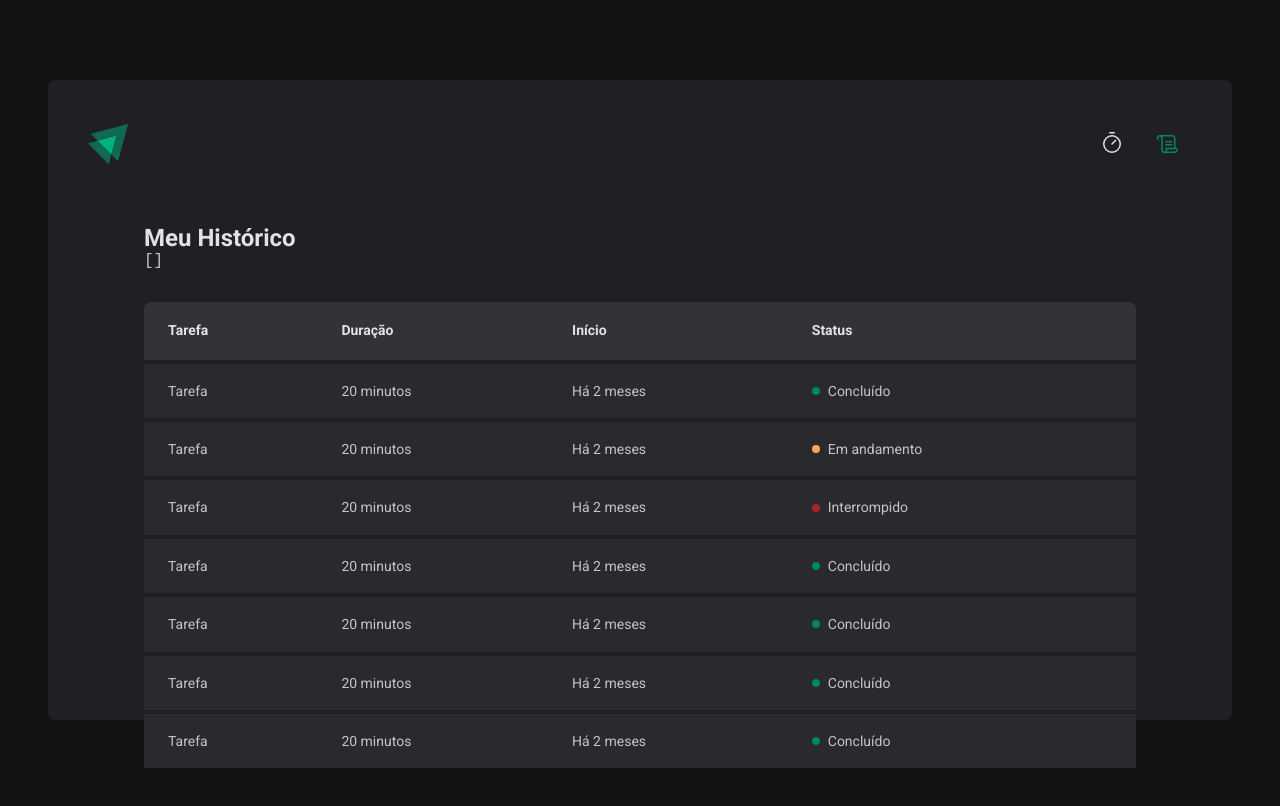
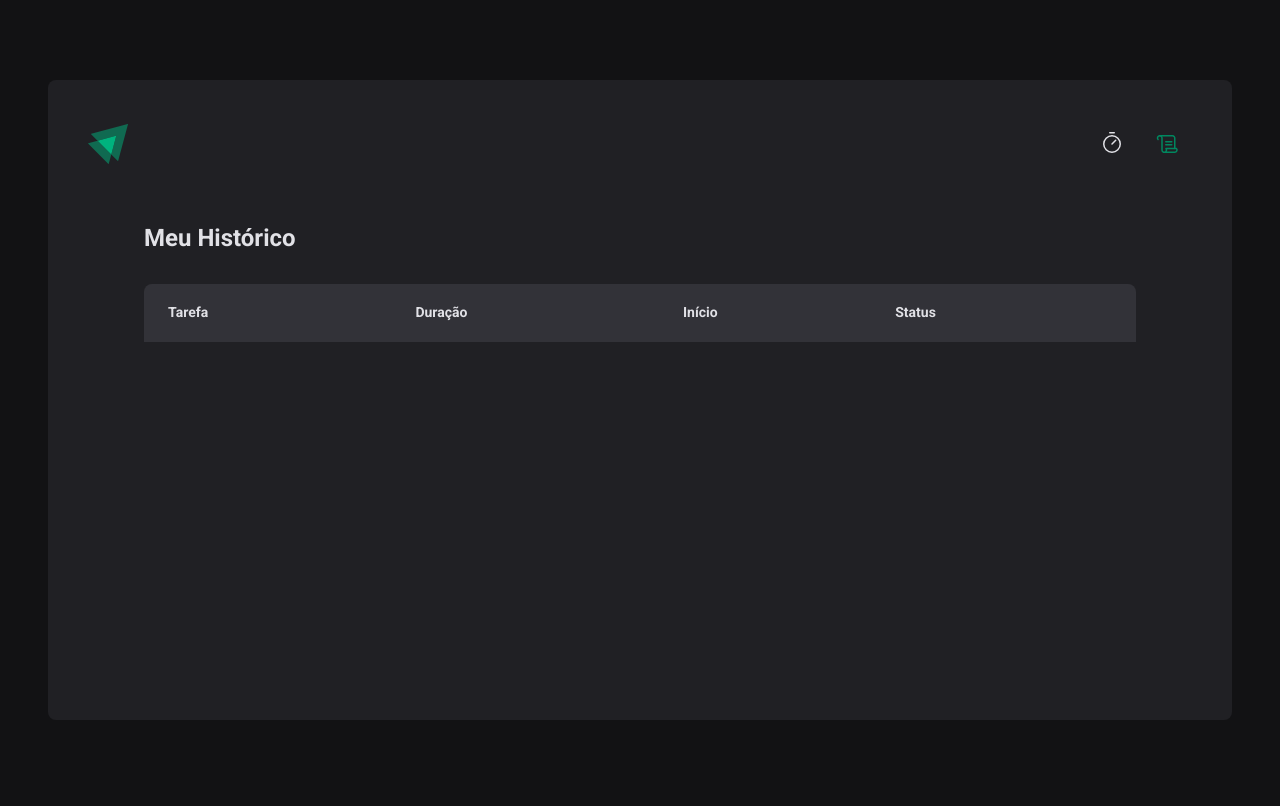
Before and after one commit to ageumenezesDev19/chrono-track, a React (Vite) app: page /history in a window 1280 px wide. Shown: the top 806 px of the page. Built offline with nearby package versions, Linux system fonts and the light colour scheme.

Commit message:
The history feature is working now and some bugs fixed

```diff
--- a/src/contexts/CyclesContext.tsx
+++ b/src/contexts/CyclesContext.tsx
@@ -46,14 +46,13 @@
 
   function markCurrentCycleAsFinished() {
     setCycles((state) =>
-      state.map((cycle) => {
-        if (cycle.id === activeCycleId) {
-          return { ...cycle, interruptedDate: new Date() }
-        } else {
-          return cycle
-        }
-      }),
+      state.map((cycle) =>
+        cycle.id === activeCycleId
+          ? { ...cycle, finishedDate: new Date() }
+          : cycle,
+      ),
     )
+    setActiveCycleId(null)
   }
 
   function createNewCycle(data: CreateCycleData) {
@@ -69,21 +68,16 @@
     setCycles((state) => [...state, newCycle])
     setActiveCycleId(id)
     setAmountSecondsPassed(0)
-
-    reset()
   }
 
   function interruptCurrentCycle() {
     setCycles((state) =>
-      state.map((cycle) => {
-        if (cycle.id === activeCycleId) {
-          return { ...cycle, interruptedDate: new Date() }
-        } else {
-          return cycle
-        }
-      }),
+      state.map((cycle) =>
+        cycle.id === activeCycleId
+          ? { ...cycle, interruptDate: new Date() }
+          : cycle,
+      ),
     )
-
     setActiveCycleId(null)
   }
 
--- a/src/pages/History/index.tsx
+++ b/src/pages/History/index.tsx
@@ -1,6 +1,8 @@
 import { useContext } from 'react'
 import { HistoryContainer, HistoryList, Status } from './styles'
+import { ptBR } from 'date-fns/locale/pt-BR'
 import { CyclesContext } from '../../contexts/CyclesContext'
+import { formatDistanceToNow } from 'date-fns'
 
 export function History() {
   const { cycles } = useContext(CyclesContext)
@@ -8,8 +10,6 @@
   return (
     <HistoryContainer>
       <h1>Meu Histórico</h1>
-
-      <pre>{JSON.stringify(cycles, null, 2)}</pre>
 
       <HistoryList>
         <table>
@@ -22,62 +22,33 @@
             </tr>
           </thead>
           <tbody>
-            <tr>
-              <td>Tarefa</td>
-              <td>20 minutos</td>
-              <td>Há 2 meses</td>
-              <td>
-                <Status statusColor="green">Concluído</Status>
-              </td>
-            </tr>
-            <tr>
-              <td>Tarefa</td>
-              <td>20 minutos</td>
-              <td>Há 2 meses</td>
-              <td>
-                <Status statusColor="yellow">Em andamento</Status>
-              </td>
-            </tr>
-            <tr>
-              <td>Tarefa</td>
-              <td>20 minutos</td>
-              <td>Há 2 meses</td>
-              <td>
-                <Status statusColor="red">Interrompido</Status>
-              </td>
-            </tr>
-            <tr>
-              <td>Tarefa</td>
-              <td>20 minutos</td>
-              <td>Há 2 meses</td>
-              <td>
-                <Status statusColor="green">Concluído</Status>
-              </td>
-            </tr>
-            <tr>
-              <td>Tarefa</td>
-              <td>20 minutos</td>
-              <td>Há 2 meses</td>
-              <td>
-                <Status statusColor="green">Concluído</Status>
-              </td>
-            </tr>
-            <tr>
-              <td>Tarefa</td>
-              <td>20 minutos</td>
-              <td>Há 2 meses</td>
-              <td>
-                <Status statusColor="green">Concluído</Status>
-              </td>
-            </tr>
-            <tr>
-              <td>Tarefa</td>
-              <td>20 minutos</td>
-              <td>Há 2 meses</td>
-              <td>
-                <Status statusColor="green">Concluído</Status>
-              </td>
-            </tr>
+            {cycles.map((cycle) => {
+              return (
+                <tr key={cycle.id}>
+                  <td>{cycle.task}</td>
+                  <td>{cycle.minutesAmount} minutos</td>
+                  <td>
+                    {formatDistanceToNow(cycle.startDate, {
+                      addSuffix: true,
+                      locale: ptBR,
+                    })}
+                  </td>
+                  <td>
+                    {cycle.finishedDate && (
+                      <Status statuscolor="green">Concluído</Status>
+                    )}
+
+                    {cycle.interruptDate && !cycle.finishedDate && (
+                      <Status statuscolor="red">Interrompido</Status>
+                    )}
+
+                    {!cycle.finishedDate && !cycle.interruptDate && (
+                      <Status statuscolor="yellow">Em andamento</Status>
+                    )}
+                  </td>
+                </tr>
+              )
+            })}
           </tbody>
         </table>
       </HistoryList>
--- a/src/pages/History/styles.ts
+++ b/src/pages/History/styles.ts
@@ -65,7 +65,7 @@
 } as const
 
 interface StatusProps {
-  statusColor: keyof typeof STATUS_COLORS
+  statuscolor: keyof typeof STATUS_COLORS
 }
 
 export const Status = styled.span<StatusProps>`
@@ -78,6 +78,6 @@
     width: 0.5rem;
     height: 0.5rem;
     border-radius: 50%;
-    background: ${(props) => props.theme[STATUS_COLORS[props.statusColor]]};
+    background: ${(props) => props.theme[STATUS_COLORS[props.statuscolor]]};
   }
 `
--- a/src/pages/Home/index.tsx
+++ b/src/pages/Home/index.tsx
@@ -38,9 +38,14 @@
   const minutesAmount = watch('minutesAmount')
   const isSubmitDisabled = !task || !minutesAmount
 
+  function handleCreateNewCycle(data: NewCycleFormData) {
+    createNewCycle(data)
+    reset()
+  }
+
   return (
     <HomeContainer>
-      <form onSubmit={handleSubmit(createNewCycle)} action="">
+      <form onSubmit={handleSubmit(handleCreateNewCycle)} action="">
         <FormProvider {...newCycleFormat}>
           <NewCycleForm />
         </FormProvider>
```
